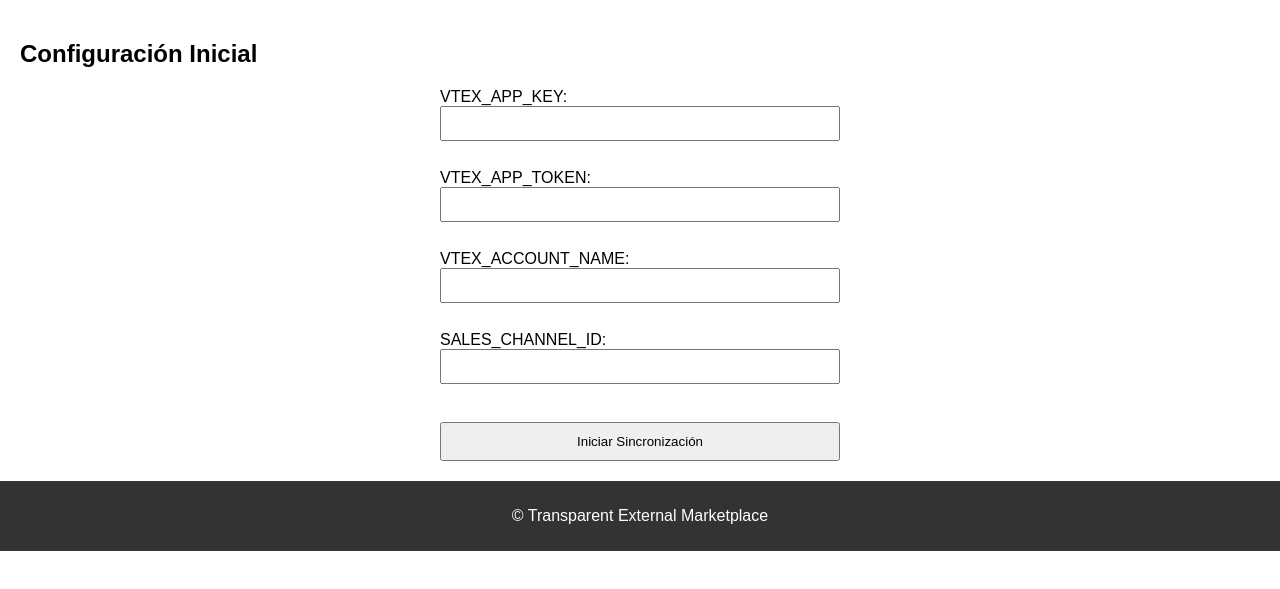
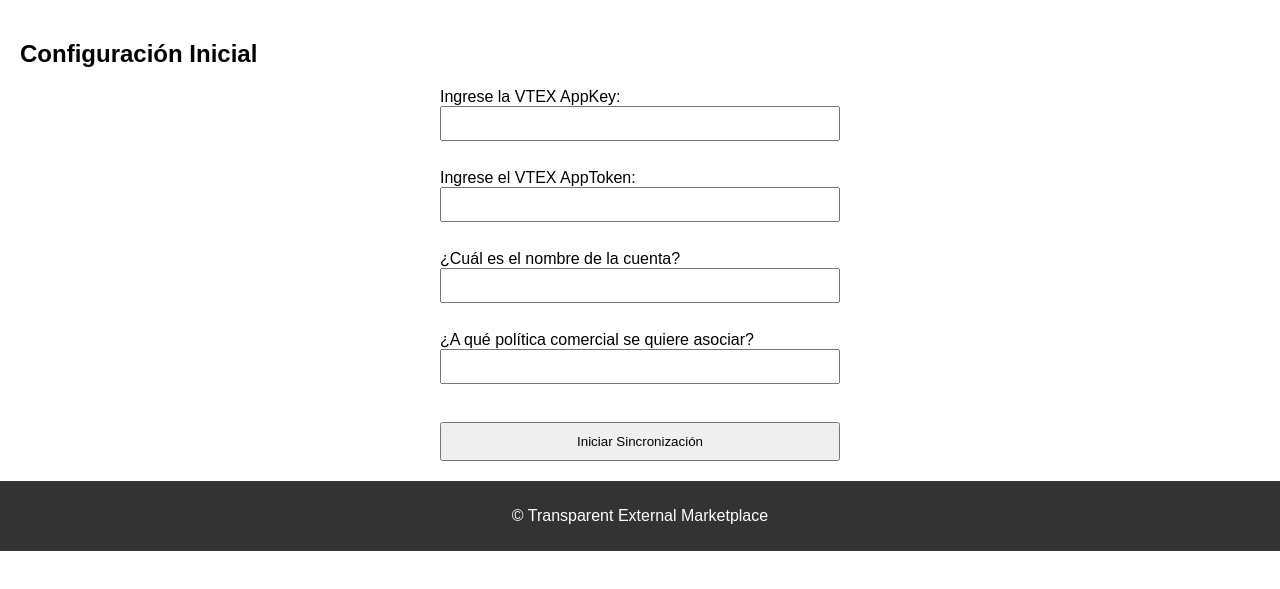
Before and after one commit to JonceDZ/external-marketplace-protocol-channels, a FastAPI app: page / in a window 1280 px wide. Shown: the part 100-689 px from the top of the page. Run offline with FastAPI, Linux system fonts and the light colour scheme.

Commit message:
Eliminación de duplicado en settings y cambio de textos en el HTML de index.

```diff
--- a/app/config/settings.py
+++ b/app/config/settings.py
@@ -3,7 +3,6 @@ from typing import Optional
 
 
 class Settings(BaseSettings):
-    vtex_app_key: str
     vtex_app_key: Optional[str] = None
     vtex_app_token: Optional[str] = None
     vtex_account_name: Optional[str] = None
--- a/app/templates/index.html
+++ b/app/templates/index.html
@@ -3,16 +3,16 @@
 {% block content %}
 <h2>Configuración Inicial</h2>
 <form action="/" method="post">
-    <label for="vtex_app_key">VTEX_APP_KEY:</label>
+    <label for="vtex_app_key">Ingrese la VTEX AppKey:</label>
     <input type="text" id="vtex_app_key" name="vtex_app_key" required><br><br>
 
-    <label for="vtex_app_token">VTEX_APP_TOKEN:</label>
+    <label for="vtex_app_token">Ingrese el VTEX AppToken:</label>
     <input type="text" id="vtex_app_token" name="vtex_app_token" required><br><br>
 
-    <label for="vtex_account_name">VTEX_ACCOUNT_NAME:</label>
+    <label for="vtex_account_name">¿Cuál es el nombre de la cuenta?</label>
     <input type="text" id="vtex_account_name" name="vtex_account_name" required><br><br>
 
-    <label for="sales_channel_id">SALES_CHANNEL_ID:</label>
+    <label for="sales_channel_id">¿A qué política comercial se quiere asociar?</label>
     <input type="number" id="sales_channel_id" name="sales_channel_id" required><br><br>
 
     <button type="submit">Iniciar Sincronización</button>
```
